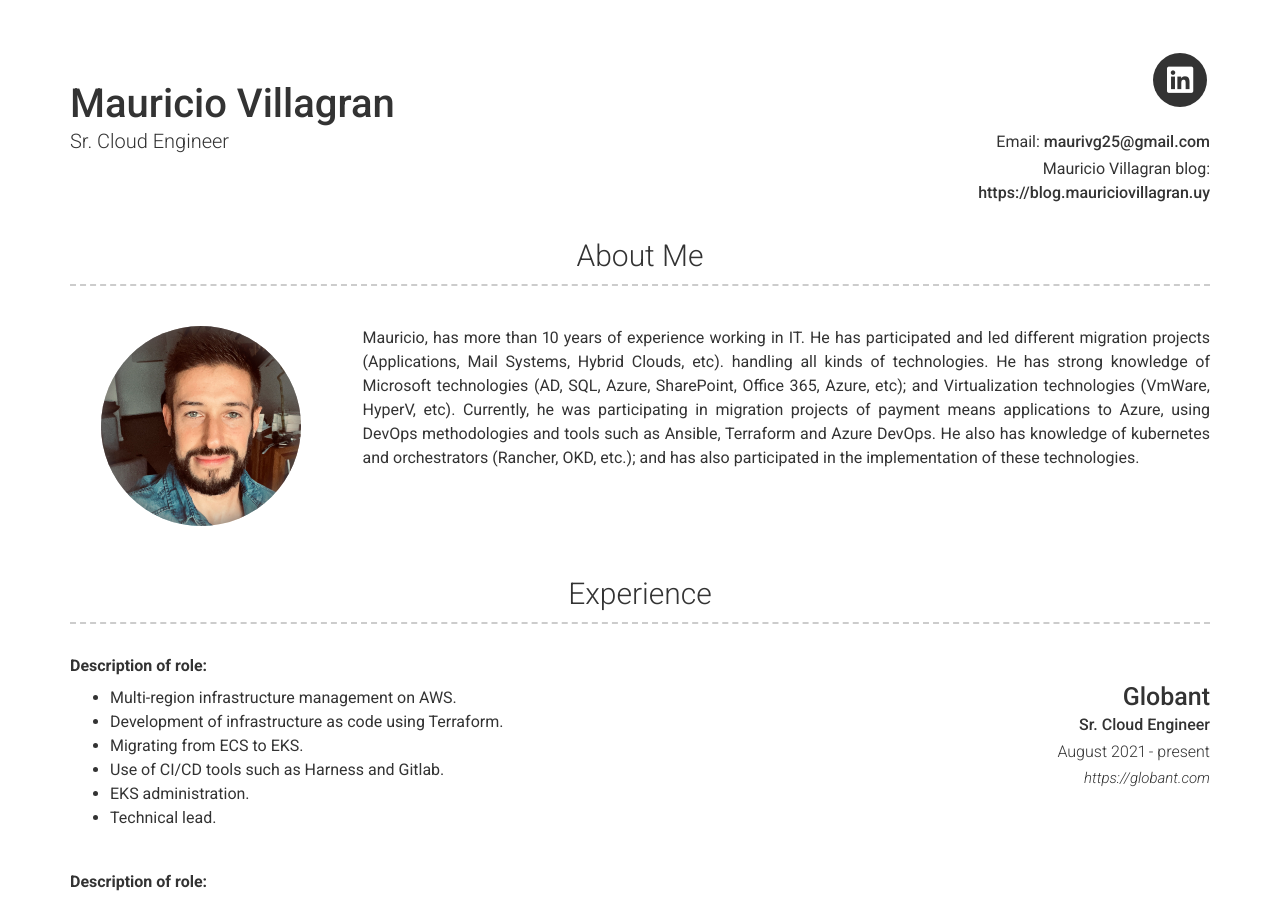
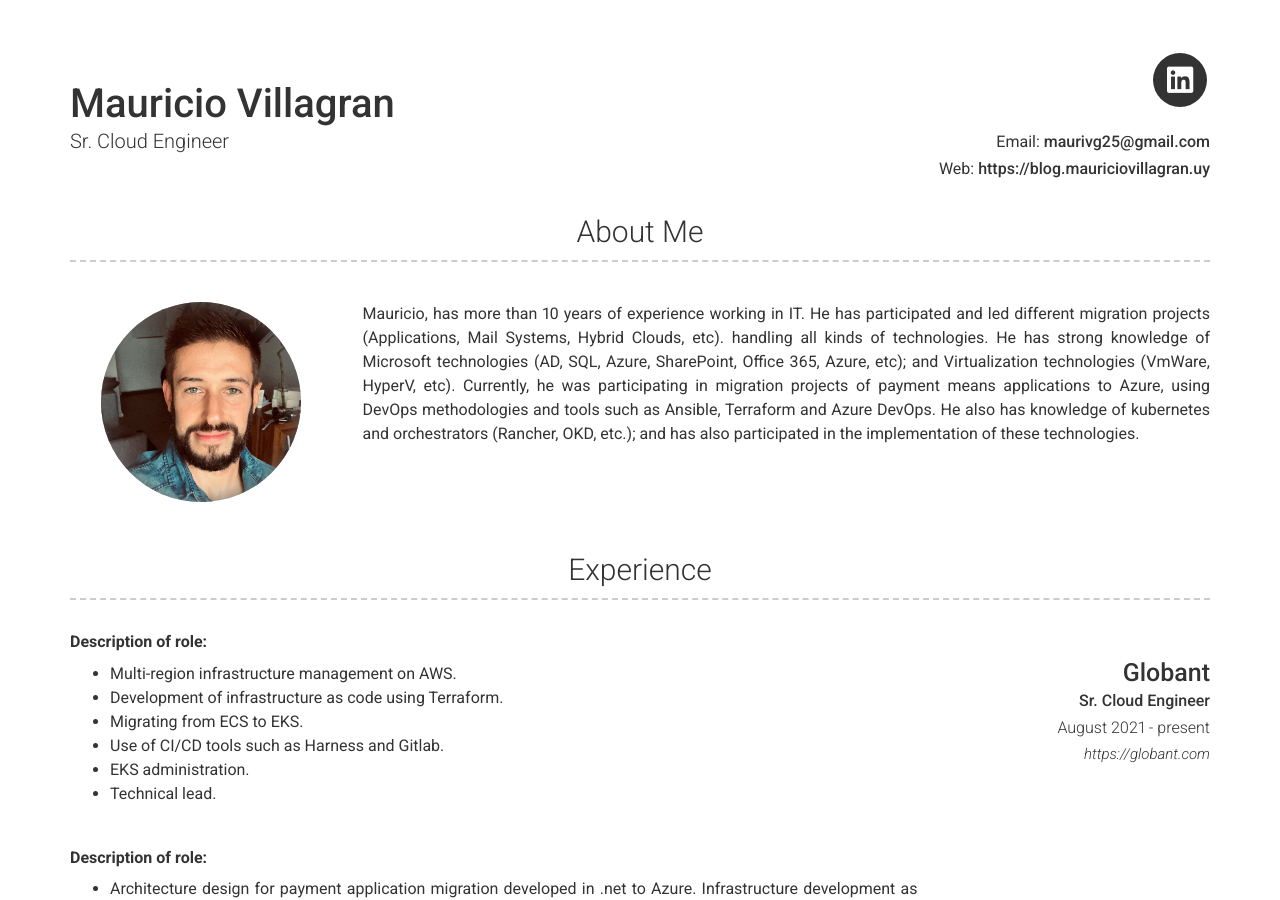
Before and after one commit to maurivg28/cv, a Jekyll site: the page built from index.md, in a window 1280 px wide and 900 px high. Built offline with Jekyll 4.4.1, drawn with Linux system fonts in a browser that asks for light colours; nearby versions of some CDN libraries.

Commit message:
Update _config.yml

```diff
--- a/_config.yml
+++ b/_config.yml
@@ -13,7 +13,7 @@ email_title: Email
 # phone: Your phone number (optional)
 # phone_title: Phone (Phone title override)
 website: https://blog.mauriciovillagran.uy
-website_title: Mauricio Villagran blog
+website_title: Web
 
 # Dark Mode (true/false/never)
 darkmode: false
```
